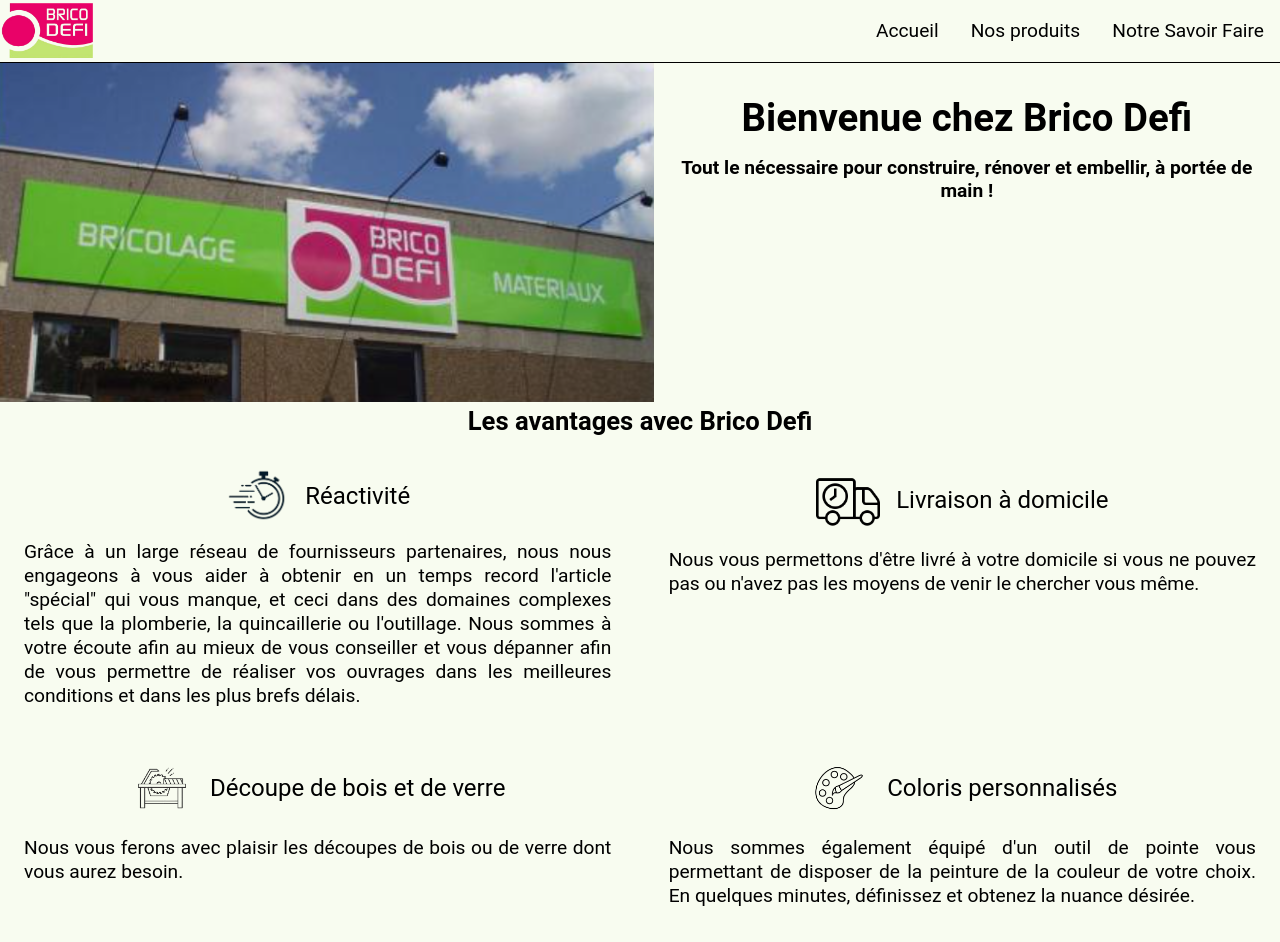
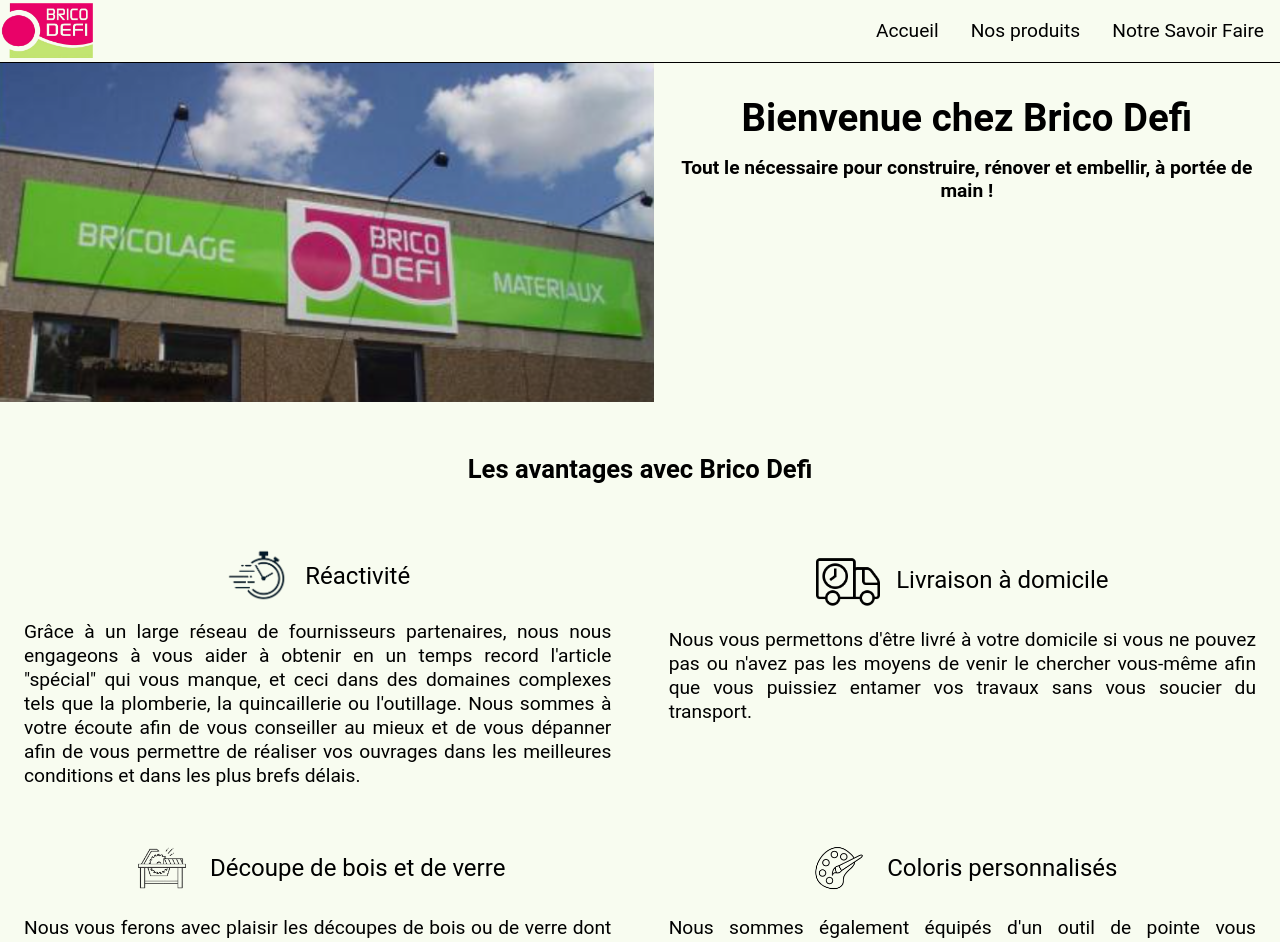
Before and after one commit to yohan59235/BricoMag, a React (Vite) app in the folder client/: page / in a window 1280 px wide. Shown: the top 942 px of the page. Built offline with nearby package versions, Linux system fonts and the light colour scheme.

Commit message:
modification for media 768px

```diff
--- a/client/src/pages/Home/Home.css
+++ b/client/src/pages/Home/Home.css
@@ -54,6 +54,7 @@
 
   .Devanture_Titre {
     display: flex;
+    margin-bottom: 3rem;
   }
 
   .Home_Presentation > h1 {
@@ -68,11 +69,12 @@
 
   .Home_Container > h4 {
     font-size: 1.6rem;
+    margin-bottom: 4rem;
   }
 
   .Avantages_Container {
     display: flex;
-    margin: 0rem 0.5rem;
+    margin: 2rem 0.5rem;
     flex-wrap: wrap;
     justify-content: space-between;
   }
--- a/client/src/pages/Home/Home.jsx
+++ b/client/src/pages/Home/Home.jsx
@@ -33,19 +33,20 @@
             engageons à vous aider à obtenir en un temps record l'article
             "spécial" qui vous manque, et ceci dans des domaines complexes tels
             que la plomberie, la quincaillerie ou l'outillage. Nous sommes à
-            votre écoute afin au mieux de vous conseiller et vous dépanner afin
-            de vous permettre de réaliser vos ouvrages dans les meilleures
+            votre écoute afin de vous conseiller au mieux et de vous dépanner
+            afin de vous permettre de réaliser vos ouvrages dans les meilleures
             conditions et dans les plus brefs délais.
           </p>
         </div>
         <div className="Home_Delivery">
           <div>
-            <img src={Delivery} alt="Logo d'un livreur a domicile" />
+            <img src={Delivery} alt="Logo d'un livreur à domicile" />
             <p>Livraison à domicile</p>
           </div>
           <p>
             Nous vous permettons d'être livré à votre domicile si vous ne pouvez
-            pas ou n'avez pas les moyens de venir le chercher vous même.
+            pas ou n'avez pas les moyens de venir le chercher vous-même afin que
+            vous puissiez entamer vos travaux sans vous soucier du transport.
           </p>
         </div>
         <div className="Home_Decoupe">
@@ -64,8 +65,8 @@
             <p>Coloris personnalisés</p>
           </div>
           <p>
-            Nous sommes également équipé d'un outil de pointe vous permettant de
-            disposer de la peinture de la couleur de votre choix. En quelques
+            Nous sommes également équipés d'un outil de pointe vous permettant
+            de disposer de la peinture de la couleur de votre choix. En quelques
             minutes, définissez et obtenez la nuance désirée.
           </p>
         </div>
--- a/client/src/pages/ProduitInfos/ProduitInfos.css
+++ b/client/src/pages/ProduitInfos/ProduitInfos.css
@@ -45,7 +45,7 @@
   }
 
   .Ref_Nom {
-    margin-left: 1rem;
+    margin: 3rem 0rem 0rem 1rem;
   }
 
   .Ref_Nom > p {
--- a/client/src/pages/Produits/Produits.css
+++ b/client/src/pages/Produits/Produits.css
@@ -44,7 +44,7 @@
 @media screen and (min-width: 768px) {
   .Produits_List > a > div {
     width: 20rem;
-    height: 7rem;
+    height: 8rem;
   }
 
   .Produits_List > a > div > img {
--- a/client/src/pages/SavoirFaire/SavoirFaire.css
+++ b/client/src/pages/SavoirFaire/SavoirFaire.css
@@ -123,7 +123,7 @@
   .Blanchon,
   .Norton,
   .Revex {
-    width: 15rem;
+    width: 14.5rem;
     height: 7rem;
   }
 
--- a/client/src/pages/SavoirFaire/SavoirFaire.jsx
+++ b/client/src/pages/SavoirFaire/SavoirFaire.jsx
@@ -21,7 +21,7 @@
       <h1>Ecoute et Conseil</h1>
       <p>
         Notre équipe est constituée de spécialistes qui sauront vous écouter et
-        conseiller. Venez nous exposer vos problèmes et nous vous aiderons à
+        conseiller. Venez nous exposer vos problèmes et nous vous aiderons a
         trouver la solution, en vous proposant une gamme de produits
         sélectionnés pour leurs qualités tout en restant dans un budget adapté.
       </p>
```
